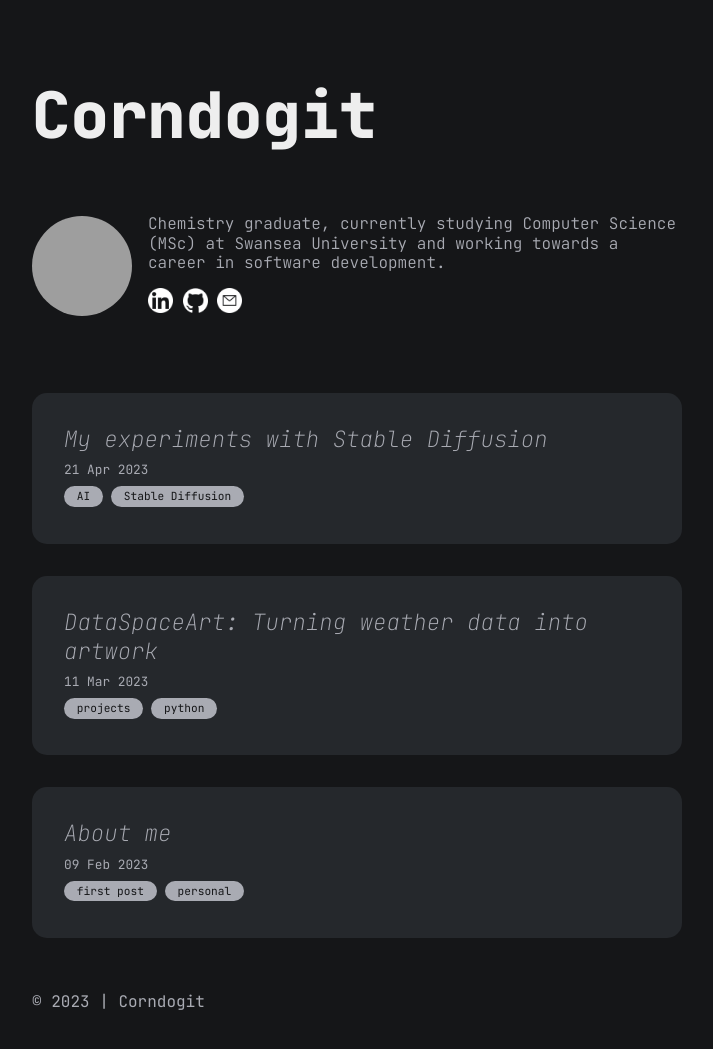
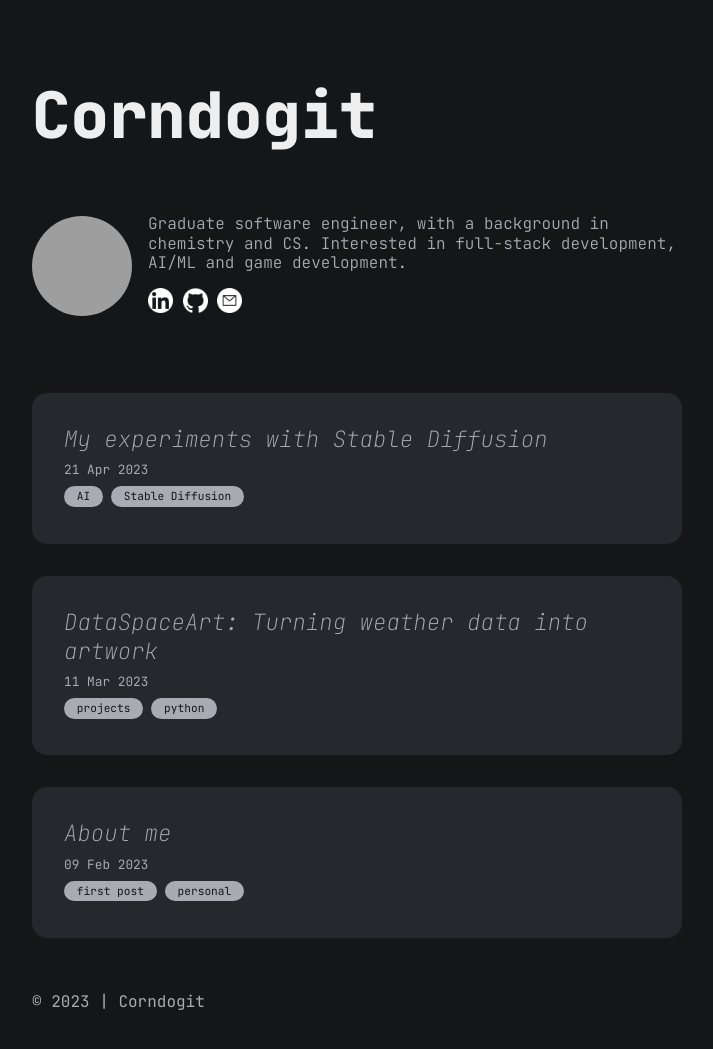
Before and after one commit to corndogit/corndogit-website, a Jekyll site: the page built from index.md, in a window 1280 px wide, cut to the strip 0-1066 px from the top of the page. Shown: the top 1049 px of the strip, without its empty margins (283-996 px from the left). Built offline with Jekyll 4.4.1, drawn with Linux system fonts in a browser that asks for light colours; grey boxes are pictures that could not be loaded.

Commit message:
update description

```diff
--- a/_data/author.yml
+++ b/_data/author.yml
@@ -1,7 +1,7 @@
 name: Nathan Brenton
 dp: https://avatars.githubusercontent.com/u/101812777?v=4
 description: "
-Chemistry graduate, currently studying Computer Science (MSc) at Swansea University and working towards a career in software development.
+Graduate software engineer, with a background in chemistry and CS. Interested in full-stack development, AI/ML and game development.
 "
 email: admin@corndogit.dev
 contact:
```
